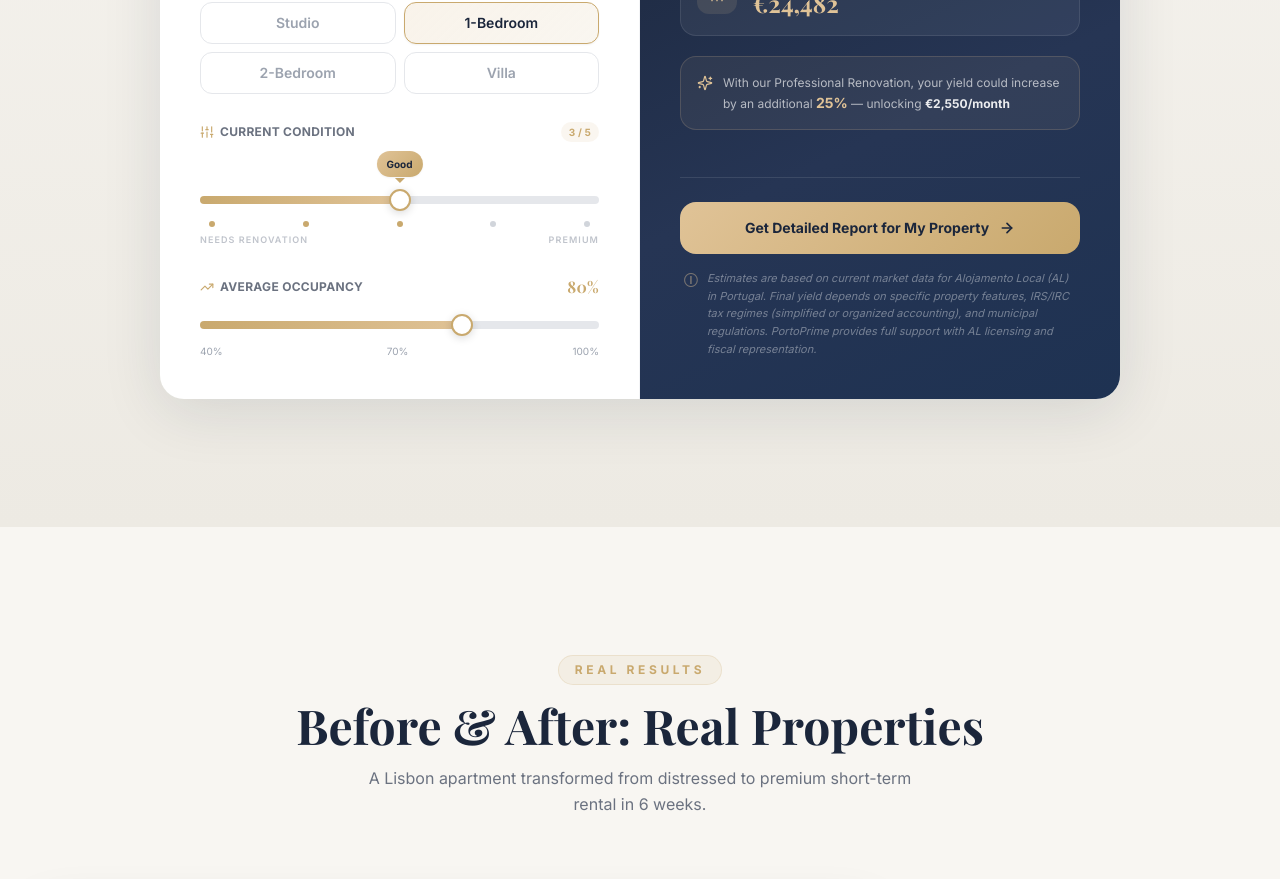
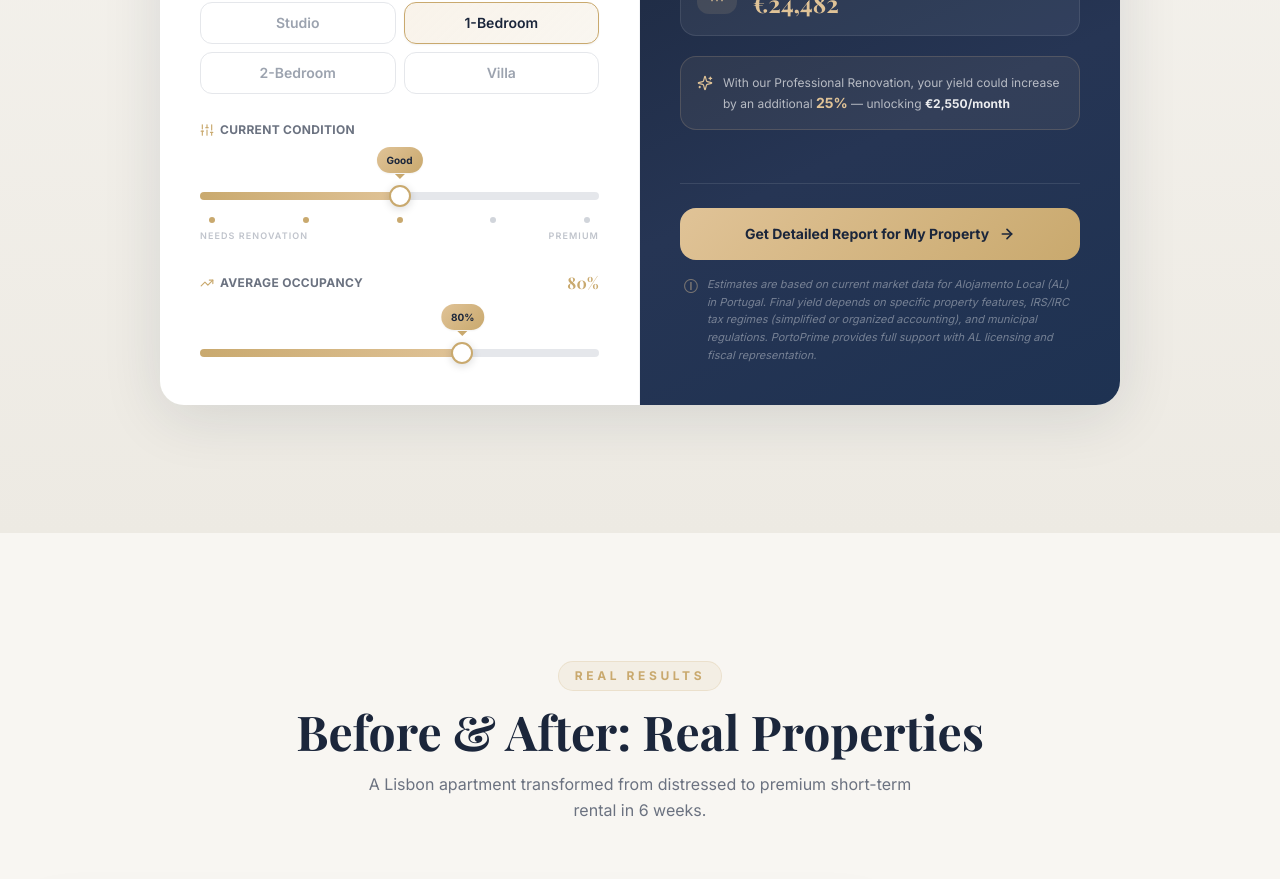
Before and after one commit to PortoPrime/PortoPrime, a Next.js app: page /en in a window 1280 px wide. Shown: the part 3400-4279 px from the top of the page. Built offline with nearby package versions, Linux system fonts and the light colour scheme; a web font is replaced by a local one.

Commit message:
Add new sections: Portfolio, FAQ, LeadMagnet, Partners

```diff
--- a/components/Calculator.tsx
+++ b/components/Calculator.tsx
@@ -186,13 +186,25 @@ export function Calculator() {
   // Condition label keys in order (index 0 = condition 1)
   const conditionKeys = ['renovation', 'fair', 'good', 'veryGood', 'premium'] as const;
 
-  // 0–100% position for the floating tooltip above the condition thumb
-  // translateX trick: left={pct}% + translateX(-{pct}%) keeps the pill within
-  // track bounds at both edges without JS clamping.
-  const conditionPct = ((condition - 1) / 4) * 100;
+  // Normalised 0–100 positions for each slider
+  const conditionPct  = ((condition - 1) / 4) * 100;
+  const occupancyPct  = ((occupancy - 40) / 60) * 100;
 
-  // Occupancy fill percentage for the slider gradient
-  const occupancyPct = ((occupancy - 40) / 60) * 100;
+  /**
+   * Returns a CSS calc() string that maps `pct` (0–100) to the actual
+   * horizontal centre of the range-input thumb.
+   *
+   * Browsers inset the thumb so its centre is always ≥ half-thumb-width from
+   * the track edges. For a typical ~20 px browser-default thumb the inset is
+   * ≈10 px. The formula:
+   *   center_x = (container_w − 20px) × pct/100 + 10px
+   *            ≈ pct% + (10 − pct × 0.20)px
+   *
+   * Combined with translateX(−50%) the tooltip pill is centred on the thumb
+   * at every step without any overflow-prevention hack.
+   */
+  const thumbLeft = (pct: number) =>
+    `calc(${pct}% + ${(10 - pct * 0.2).toFixed(2)}px)`;
 
   return (
     <section
@@ -297,29 +309,21 @@ export function Calculator() {
               {/* Condition slider ───────────────────────────────────────── */}
               <div className="mb-7">
 
-                {/* ── Header row: section label + current-state chip ──── */}
-                <div className="flex items-center justify-between mb-2">
+                {/* ── Header row: section label only (no numeric badge) ── */}
+                <div className="flex items-center mb-2">
                   <span className="flex items-center gap-1.5 text-xs font-bold tracking-wide uppercase text-gray-500">
                     <Sliders className="w-3.5 h-3.5 flex-shrink-0" style={{ color: '#C9A96E' }} />
                     {t('condition')}
-                  </span>
-                  {/* Subtle numeric badge — e.g. "3 / 5" */}
-                  <span
-                    className="text-[10px] font-bold tabular-nums px-2 py-0.5 rounded-full"
-                    style={{ color: '#C9A96E', background: 'rgba(201,169,110,0.10)' }}
-                  >
-                    {condition} / 5
                   </span>
                 </div>
 
                 {/* ── Slider track + floating tooltip ──────────────────── */}
                 {/*
                   pt-9 reserves vertical room for the tooltip above the thumb.
-                  The tooltip uses the translateX(-conditionPct%) trick:
-                    left=0%  → translateX(0%)    → pill flush with left edge
-                    left=50% → translateX(-50%)  → pill perfectly centered
-                    left=100%→ translateX(-100%) → pill flush with right edge
-                  No JS clamping needed — it stays in-bounds at all 5 steps.
+                  thumbLeft(conditionPct) returns a CSS calc() expression that
+                  maps 0–100 to the actual thumb-centre x-position (accounting
+                  for browser thumb inset ≈ 10 px each side). translateX(-50%)
+                  then centres the pill on the thumb with zero overflow hack.
                 */}
                 <div className="relative pt-9">
 
@@ -327,9 +331,9 @@ export function Calculator() {
                   <div
                     className="absolute top-0 pointer-events-none"
                     style={{
-                      left:       `${conditionPct}%`,
-                      transform:  `translateX(-${conditionPct}%)`,
-                      transition: 'left 0.22s ease, transform 0.22s ease',
+                      left:       thumbLeft(conditionPct),
+                      transform:  'translateX(-50%)',
+                      transition: 'left 0.22s ease',
                     }}
                   >
                     <span
@@ -398,7 +402,8 @@ export function Calculator() {
 
               {/* Occupancy slider ───────────────────────────────────────── */}
               <div>
-                <label className="flex items-center justify-between text-xs font-bold tracking-wide uppercase text-gray-500 mb-3">
+                {/* Header: label + live percentage (right-aligned) */}
+                <label className="flex items-center justify-between text-xs font-bold tracking-wide uppercase text-gray-500 mb-2">
                   <span className="flex items-center gap-1.5">
                     <TrendingUp className="w-3.5 h-3.5" style={{ color: '#C9A96E' }} />
                     {t('occupancy')}
@@ -410,16 +415,51 @@ export function Calculator() {
                     {occupancy}%
                   </span>
                 </label>
-                <GoldSlider
-                  min={40} max={100} step={5}
-                  value={occupancy}
-                  onChange={setOccupancy}
-                />
-                <div className="flex justify-between mt-1.5 text-[10px] text-gray-400">
-                  <span>40%</span>
-                  <span>70%</span>
-                  <span>100%</span>
+
+                {/* Slider track + floating tooltip — same pattern as condition */}
+                <div className="relative pt-9">
+
+                  {/* Floating tooltip pill */}
+                  <div
+                    className="absolute top-0 pointer-events-none"
+                    style={{
+                      left:       thumbLeft(occupancyPct),
+                      transform:  'translateX(-50%)',
+                      transition: 'left 0.22s ease',
+                    }}
+                  >
+                    <span
+                      className="inline-flex items-center px-2.5 py-[5px] rounded-full text-[10px] font-bold whitespace-nowrap shadow-sm"
+                      style={{
+                        color:      '#1B263B',
+                        background: 'linear-gradient(135deg, #E0C397 0%, #C9A96E 100%)',
+                      }}
+                    >
+                      {occupancy}%
+                    </span>
+                    {/* Down-pointing caret */}
+                    <div
+                      className="mx-auto"
+                      style={{
+                        width:       0,
+                        height:      0,
+                        borderLeft:  '5px solid transparent',
+                        borderRight: '5px solid transparent',
+                        borderTop:   '5px solid #C9A96E',
+                        marginTop:   '1px',
+                      }}
+                      aria-hidden="true"
+                    />
+                  </div>
+
+                  <GoldSlider
+                    min={40} max={100} step={5}
+                    value={occupancy}
+                    onChange={setOccupancy}
+                  />
                 </div>
+                {/* Static labels removed — percentage is shown in the
+                    floating tooltip and in the header value above */}
               </div>
             </div>
 
```
Also changed, not shown: 1 other file (tests, documents, lock files or other folders).
